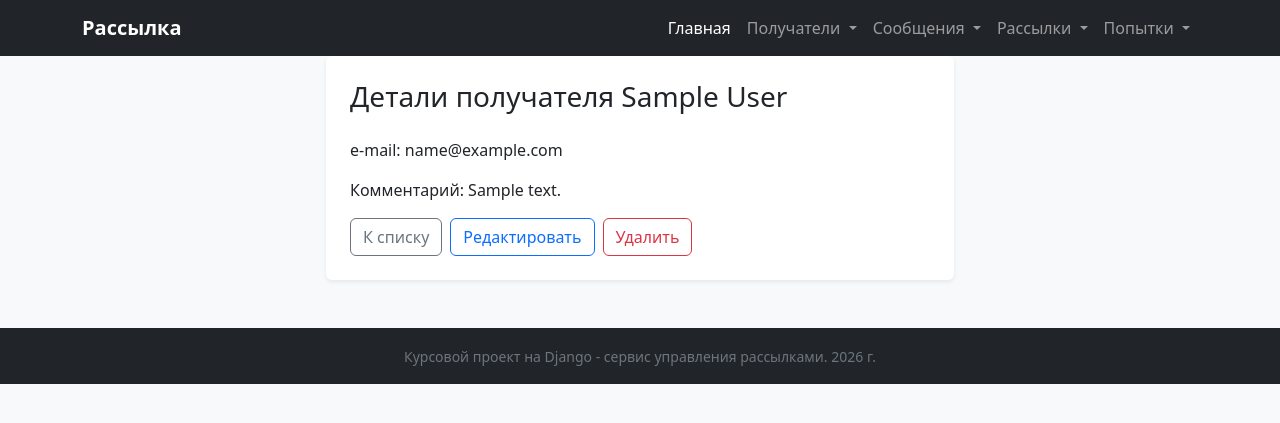
After one commit to AlexValenko/KP3_mailing, a Django app: page /recipients/1/ in a window 1280 px wide. The commit adds this page. Shown: the top 423 px of the page. Run offline with Django 5.2, Linux system fonts and the light colour scheme; tables that the repository leaves empty hold one stand-in row (values such as "Sample post"); some libraries are stand-ins or nearby versions.

Commit message:
added detail view for recipient

```diff
--- /dev/null
+++ b/mailing/templates/recipient/recipient_detail_view.html
@@ -0,0 +1,55 @@
+{% extends "base.html" %}
+
+{% block title %}
+Детали получателя
+{% endblock %}
+
+{% block content %}
+
+<div class="row justify-content-center">
+    <div class="col-12 col-md-8 col-lg-6">
+        <div class="card shadow-sm border-0">
+            <div class="card-body p-4">
+                <h1 class="h3 mb-4">
+                    {% if object %}
+                    Детали получателя {{recipient.full_name}}
+                    {% else %}
+                    Нет данных
+                    {% endif %}
+                </h1>
+
+                <p class="card-text">e-mail: {{recipient.email}} </p>
+                <p class="card-text">Комментарий: {{recipient.comment}} </p>
+
+                <!-- Кнопки -->
+                <div class="d-flex flex-column flex-sm-row gap-2">
+
+                    <a
+                            href="{% url 'mailing:recipient_list' %}"
+                            class="btn btn-outline-secondary"
+                    >
+                        К списку
+                    </a>
+                    {% if object %}
+                        <a
+                                href="{% url 'mailing:recipient_update' object.pk %}"
+                                class="btn btn-outline-primary"
+                        >
+                        Редактировать
+                    </a>
+
+                    <a
+                            href="{% url 'mailing:recipient_delete' object.pk %}"
+                            class="btn btn-outline-danger"
+                    >
+                        Удалить
+                    </a>
+                    {% endif %}
+
+                </div>
+            </div>
+        </div>
+    </div>
+</div>
+
+{% endblock %}
--- a/mailing/templates/recipient/recipient_form.html
+++ b/mailing/templates/recipient/recipient_form.html
@@ -76,10 +76,10 @@
                     <div class="d-flex flex-column flex-sm-row gap-2">
 
                         <a
-                                href="{% url 'mailing:home' %}"
+                                href="{% url 'mailing:recipient_list' %}"
                                 class="btn btn-outline-secondary"
                         >
-                            На главную
+                            К списку
                         </a>
 
                         <button
--- a/mailing/urls.py
+++ b/mailing/urls.py
@@ -14,6 +14,7 @@ from mailing.views import (
     RecipientCreateView,
     RecipientDeleteView,
     RecipientListView,
+    RecipientDetailView,
     RecipientUpdateView,
 )
 
@@ -23,6 +24,7 @@ urlpatterns = [
     path("home/", HomeTemplateView.as_view(), name="home"),
     # Получатели
     path("recipients/", RecipientListView.as_view(), name="recipient_list"),
+    path("recipients/<int:pk>/", RecipientDetailView.as_view(), name="recipient_details"),
     path("recipients/create/", RecipientCreateView.as_view(), name="recipient_add"),
     path("recipients/<int:pk>/update/", RecipientUpdateView.as_view(), name="recipient_update"),
     path("recipients/<int:pk>/delete/", RecipientDeleteView.as_view(), name="recipient_delete"),
--- a/mailing/views.py
+++ b/mailing/views.py
@@ -9,6 +9,8 @@ class HomeTemplateView(TemplateView):
     """Класс CBV для отображения домашней страницы - отображает статистику о рассылках и получателях"""
 
     template_name = "home.html"
+
+
 
     # ----------------------- CRUD Recipient ------------------------------
 
@@ -32,6 +34,12 @@ class RecipientListView(ListView):
             queryset = queryset.filter(full_name__icontains=search_query)
 
         return queryset
+
+
+class RecipientDetailView(DeleteView):
+    """Класс CBV для просмотра детальной информации о получателе рассылки"""
+    model = Recipient
+    template_name = "recipient/recipient_detail_view.html"
 
 
 class RecipientCreateView(CreateView):
```
Also changed, not shown: mailing/forms.py (+11 -1 lines), mailing/templates/recipient/recipient_list.html (+10 -2 lines), 1 other file.
